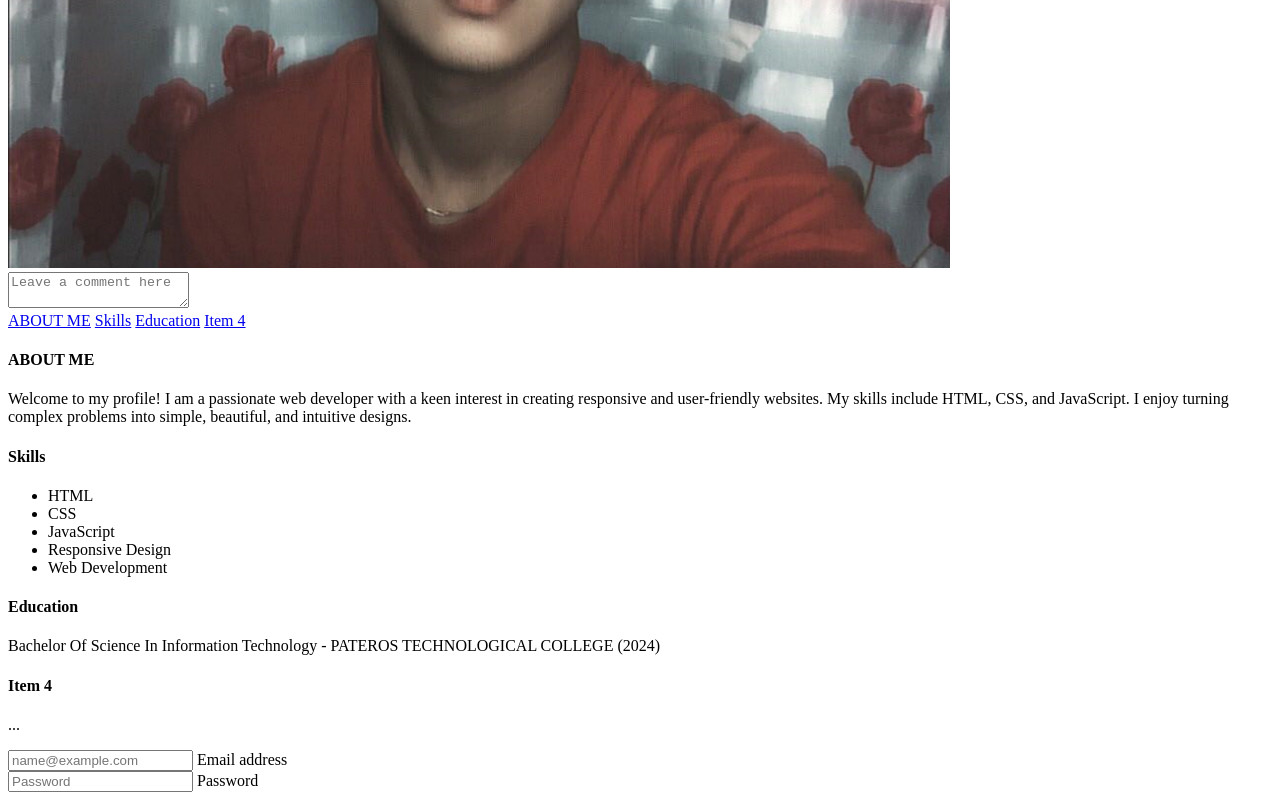
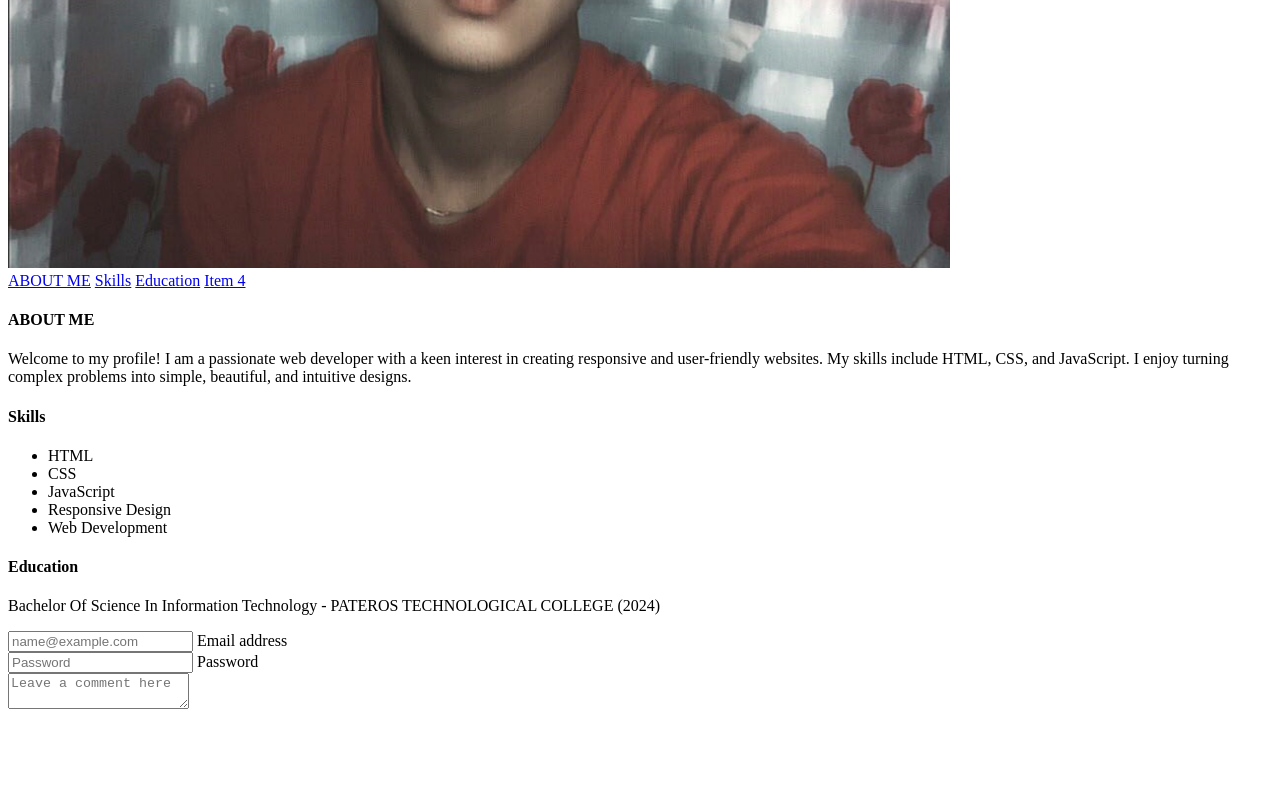
Before and after one commit to jeffreyduran/jeff.github.io, a plain HTML site: page index.html in a window 1280 px wide. Shown: the part 548-1348 px from the top of the page. After the commit the page ends 1269 px from the top, so only its background shows below. Drawn offline with nearby package versions, Linux system fonts and the light colour scheme.

Commit message:
Add files via upload

```diff
--- a/index.html
+++ b/index.html
@@ -3,7 +3,7 @@
   <head>
     <meta charset="utf-8">
     <meta name="viewport" content="width=device-width, initial-scale=1">
-    <script src="https://unpkg.com/scrollreveal"></script>
+
     <title>final project</title>
   </head>
   <body>
@@ -14,10 +14,6 @@
     </header>
     <img src="jep.png" class="img-fluid" alt="jep">
 
-        <div class="form-floating">
-            <textarea class="form-control" placeholder="Leave a comment here" id="floatingTextarea"></textarea>
-            <label for="floatingTextarea"></label>
-          </div>
 
           <div class="row">
             <div class="col-4">
@@ -45,8 +41,7 @@
                     </ul></p>
                 <h4 id="list-item-3">Education</h4>
                 <p>Bachelor Of Science In Information Technology - PATEROS TECHNOLOGICAL COLLEGE (2024)</p>
-                <h4 id="list-item-4">Item 4</h4>
-                <p>...</p>
+
               </div>
             </div>
         </div>
@@ -59,6 +54,11 @@
             <input type="password" class="form-control" id="floatingPassword" placeholder="Password">
             <label for="floatingPassword">Password</label>
           </div>
+         <div class="form-floating">
+            <textarea class="form-control" placeholder="Leave a comment here" id="floatingTextarea"></textarea>
+            <label for="floatingTextarea"></label>
+          </div>
+
 </body>
 
 </html>
```
